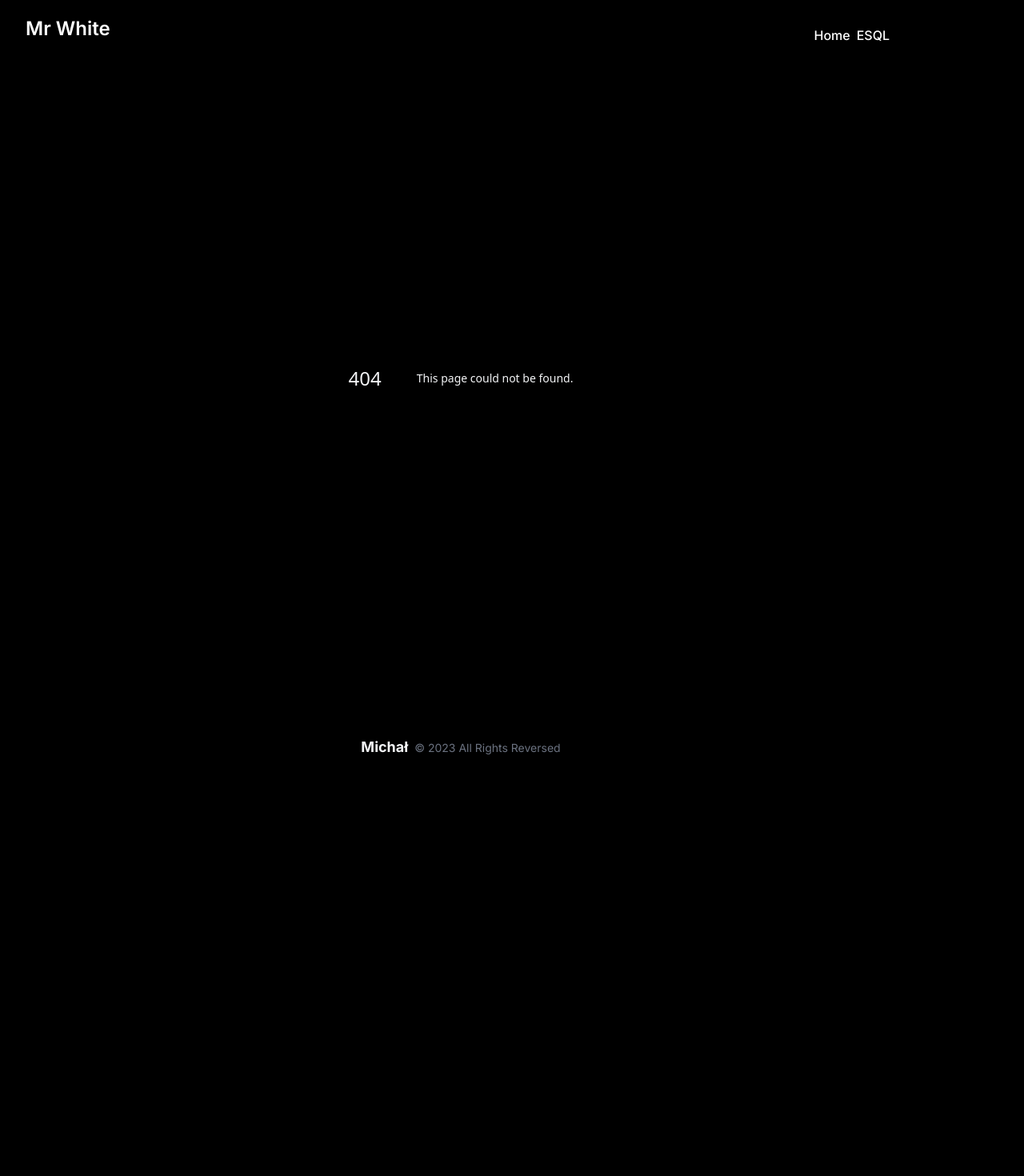
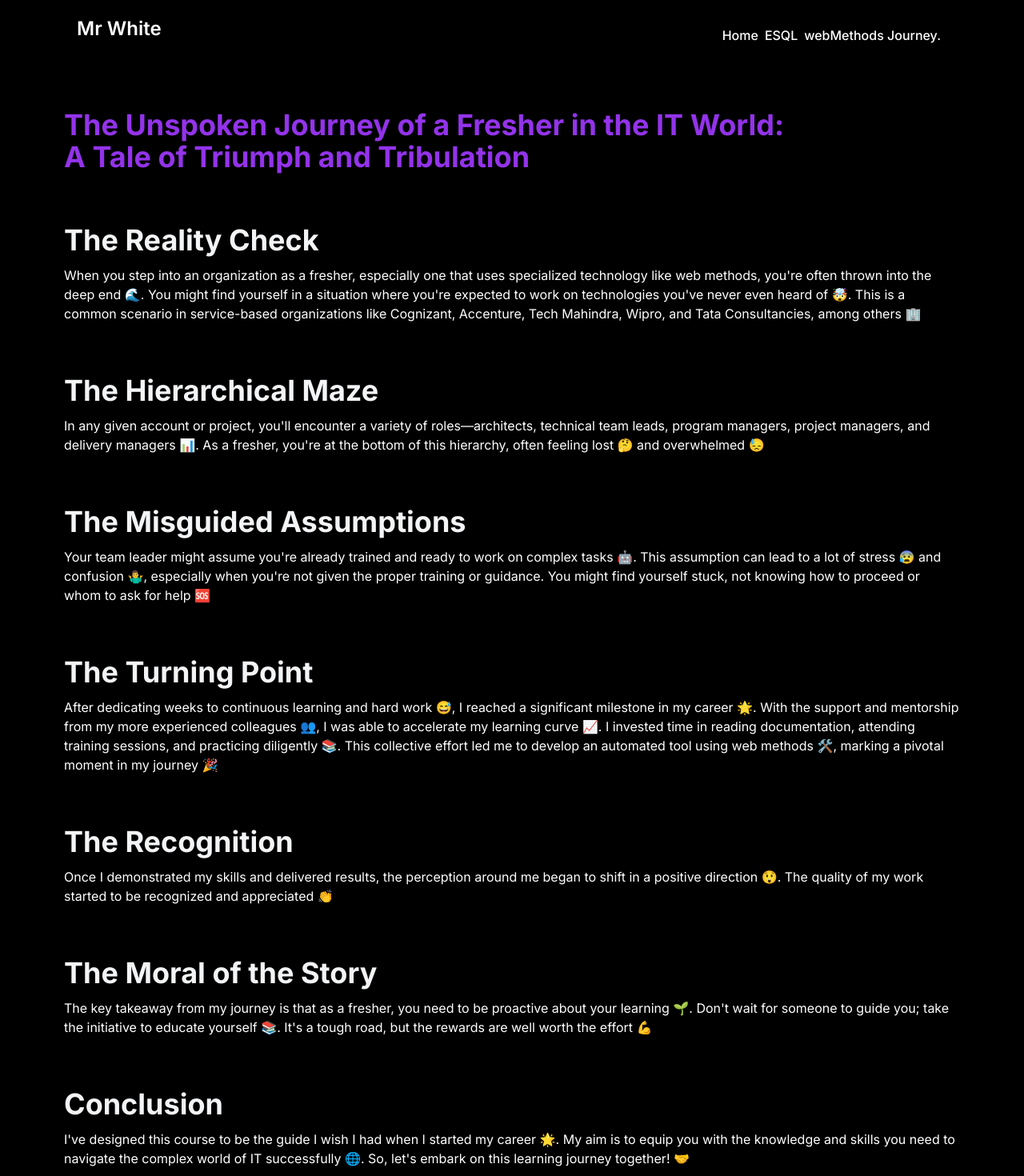
Before and after one commit to poewer/iib-course, a Next.js app: page /webMethodsJourney/1 in a window 1280 px wide. Before the commit this address had no page. Shown: the top 1470 px of the page at 80% size. Before the commit the page ends 948 px from the top, so only its background shows below. Built offline with nearby package versions, Linux system fonts and the light colour scheme.

Commit message:
next esql

```diff
--- /dev/null
+++ b/app/ESQL/1/page.tsx
@@ -0,0 +1,5 @@
+  export default function ESQLIdPages() {
+    return (
+      <h1 className="text-7xl">Introduction, Data types and variable declaration</h1>
+    )
+  }
--- /dev/null
+++ b/app/ESQL/[id]/page.tsx
@@ -0,0 +1,24 @@
+import { topics } from "../page";
+
+type Params = {
+  params: {
+    id: number;
+  };
+};
+
+export default function ESQLIdPages({ params: { id } }: Params) {
+    // Znajdź temat o danym id
+    const topic = topics.find((topic) => topic.id === Number(id));
+    // Jeżeli temat o danym id nie istnieje, wyświetl komunikat
+    if (!topic) {
+      return <h1>Temat o id {id} nie istnieje.</h1>;
+    }
+
+    // Jeżeli temat istnieje, wyświetl jego treść
+    return (
+      <div>
+        <h1>{topic.id}</h1>
+        <p>{topic.title}</p>
+      </div>
+    );
+  }
--- a/app/ESQL/page.tsx
+++ b/app/ESQL/page.tsx
@@ -1,6 +1,6 @@
 import Link from 'next/link';
 
-const topics = [
+export const topics = [
     {
         id: 1,
         title: "Introduction, Data types and variable declaration",
@@ -85,7 +85,7 @@ export default function ESQL() {
             </section>
             <div className="grid grid-cols-1 md:grid-cols-2 xl:grid-cols-3 gap-4 mt-16 font-bold text-center">
                 {topics.map((topic) => (
-                    <Link key={topic.id} href={`/${topic.id}`}>
+                    <Link key={topic.id} href={`/ESQL/${topic.id}`}>
                         <div
                             key={topic.id}
                             className="cursor-pointer flex flex-col justify-center items-center py-2 w-full md:w-[350px] md:h-[350px] border-2 hover:border-4 border-cyan-50 rounded-2xl hover:border-b-4 hover:border-purple-600 hover:text-purple-600"
--- /dev/null
+++ b/app/webMethodsJourney/1/page.tsx
@@ -0,0 +1,46 @@
+export default function webMethodsJourneyid1() {
+    return (
+        <section className="mt-16">
+
+            <h1 className="text-4xl font-bold text-purple-600">The Unspoken Journey of a Fresher in the IT World:<br /> A Tale of Triumph and Tribulation</h1>
+            <ul>
+                <li>
+                    <h3 className="mt-16 text-4xl my-3 font-bold ">The Reality Check</h3>
+                    <p className="text-white mb-8">When you step into an organization as a fresher, especially one that uses specialized technology like web methods,
+                    you're often thrown into the deep end 🌊. You might find yourself in a situation where you're expected to work on technologies you've never even heard of 🤯.
+                    This is a common scenario in service-based organizations like Cognizant, Accenture, Tech Mahindra, Wipro, and Tata Consultancies, among others 🏢</p>
+                </li>
+                <li>
+                    <h3 className="mt-16 text-4xl my-3 font-bold ">The Hierarchical Maze</h3>
+                    <p className="text-white mb-8">In any given account or project, you'll encounter a variety of roles—architects, technical team leads, program managers, project managers, and delivery managers 📊. As a fresher, you're at the bottom of this hierarchy, often feeling lost 🤔 and overwhelmed 😓</p>
+                </li>
+                <li>
+                    <h3 className="mt-16 text-4xl my-3 font-bold ">The Misguided Assumptions</h3>
+                    <p className="text-white mb-8">Your team leader might assume you're already trained and ready to work on complex tasks 🤖. This assumption can lead to a lot of stress 😰 and confusion 🤷‍♂️, especially when you're not given the proper training or guidance. You might find yourself stuck, not knowing how to proceed or whom to ask for help 🆘</p>
+                </li>
+                <li>
+                    <h3 className="mt-16 text-4xl my-3 font-bold ">The Turning Point</h3>
+                    <p className="text-white mb-8">After dedicating weeks to continuous learning and hard work 😅, I reached a significant milestone in my career 🌟. With the support and mentorship from my more experienced colleagues 👥, I was able to accelerate my learning curve 📈. I invested time in reading documentation, attending training sessions, and practicing diligently 📚. This collective effort led me to develop an automated tool using web methods 🛠️, marking a pivotal moment in my journey 🎉</p>
+                </li>
+                <li>
+                    <h3 className="mt-16 text-4xl my-3 font-bold ">The Recognition</h3>
+                    <p className="text-white mb-8">Once I demonstrated my skills and delivered results, the perception around me began to shift in a positive direction 😲. The quality of my work started to be recognized and appreciated 👏</p>
+                </li>
+                <li>
+                    <h3 className="mt-16 text-4xl my-3 font-bold ">The Moral of the Story</h3>
+                    <p className="text-white mb-8">The key takeaway from my journey is that as a fresher, you need to be proactive about your learning 🌱. Don't wait for someone to guide you; take the initiative to educate yourself 📚. It's a tough road, but the rewards are well worth the effort 💪</p>
+                </li>
+                <li>
+                    <h3 className="mt-16 text-4xl my-3 font-bold ">Conclusion</h3>
+                    <p className="text-white mb-8">I've designed this course to be the guide I wish I had when I started my career 🌟. My aim is to equip you with the knowledge and skills you need to navigate the complex world of IT successfully 🌐. So, let's embark on this learning journey together! 🤝</p>
+                </li>
+            </ul>
+
+
+
+
+
+        </section>
+
+    );
+};
--- /dev/null
+++ b/app/webMethodsJourney/[id]/page.tsx
@@ -0,0 +1,24 @@
+import { topics } from "../page";
+
+type Params = {
+  params: {
+    id: number;
+  };
+};
+
+export default function ESQLIdPages({ params: { id } }: Params) {
+    // Znajdź temat o danym id
+    const topic = topics.find((topic) => topic.id === Number(id));
+    // Jeżeli temat o danym id nie istnieje, wyświetl komunikat
+    if (!topic) {
+      return <h1>Temat o id {id} nie istnieje.</h1>;
+    }
+
+    // Jeżeli temat istnieje, wyświetl jego treść
+    return (
+      <div>
+        <h1>{topic.id}</h1>
+        <p>{topic.title}</p>
+      </div>
+    );
+  }
--- /dev/null
+++ b/app/webMethodsJourney/page.tsx
@@ -0,0 +1,37 @@
+import Link from 'next/link';
+
+export const topics = [
+    {
+        id: 1,
+        title: "As a fresher in webMethods Journey",
+    },
+];
+
+export default function webMethodsJourney() {
+    return (
+        <div>
+            <section className="mt-16">
+                <h1 className="text-7xl font-bold">
+                    <span className="text-purple-600">webMethods Journey</span>
+                </h1>
+            </section>
+            <div className="grid grid-cols-1 md:grid-cols-2 xl:grid-cols-3 gap-4 mt-16 font-bold text-center">
+                {topics.map((topic) => (
+                    <Link key={topic.id} href={`/webMethodsJourney/${topic.id}`}>
+                        <div
+                            key={topic.id}
+                            className="cursor-pointer flex flex-col justify-center items-center py-2 w-full md:w-[350px] md:h-[350px] border-2 hover:border-4 border-cyan-50 rounded-2xl hover:border-b-4 hover:border-purple-600 hover:text-purple-600"
+                        >
+
+                            <h1 className="md:text-7xl">{topic.id}</h1>
+
+                            <h1 className="mt-16 sm:text-xl md:text-2xl text-white py-2 mx-2">
+                                {topic.title}
+                            </h1>
+                        </div>
+                    </Link>
+                ))}
+            </div>
+        </div>
+    );
+}
--- a/components/NavBar.tsx
+++ b/components/NavBar.tsx
@@ -30,6 +30,9 @@ const NavBar = () => {
             <li className="mb-2 sm:mb-0 sm:mr-2">
               <a href="/ESQL" className="block py-2 pl-3 pr-4 text-white rounded md:p-0 dark:text-white " aria-current="page">ESQL</a>
             </li>
+            <li className="mb-2 sm:mb-0 sm:mr-2">
+              <a href="/webMethodsJourney" className="block py-2 pl-3 pr-4 text-white rounded md:p-0 dark:text-white " aria-current="page">webMethods Journey.</a>
+            </li>
           </ul>
         </div>
       </div>
```
